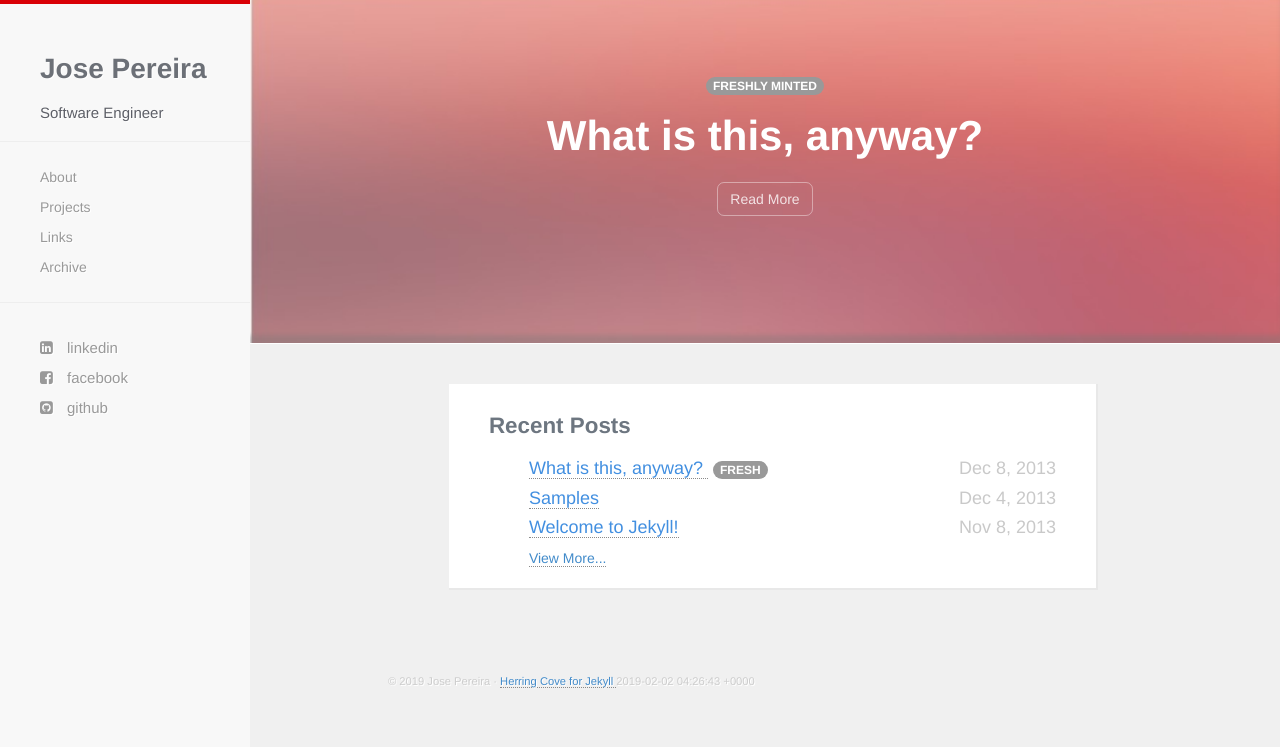
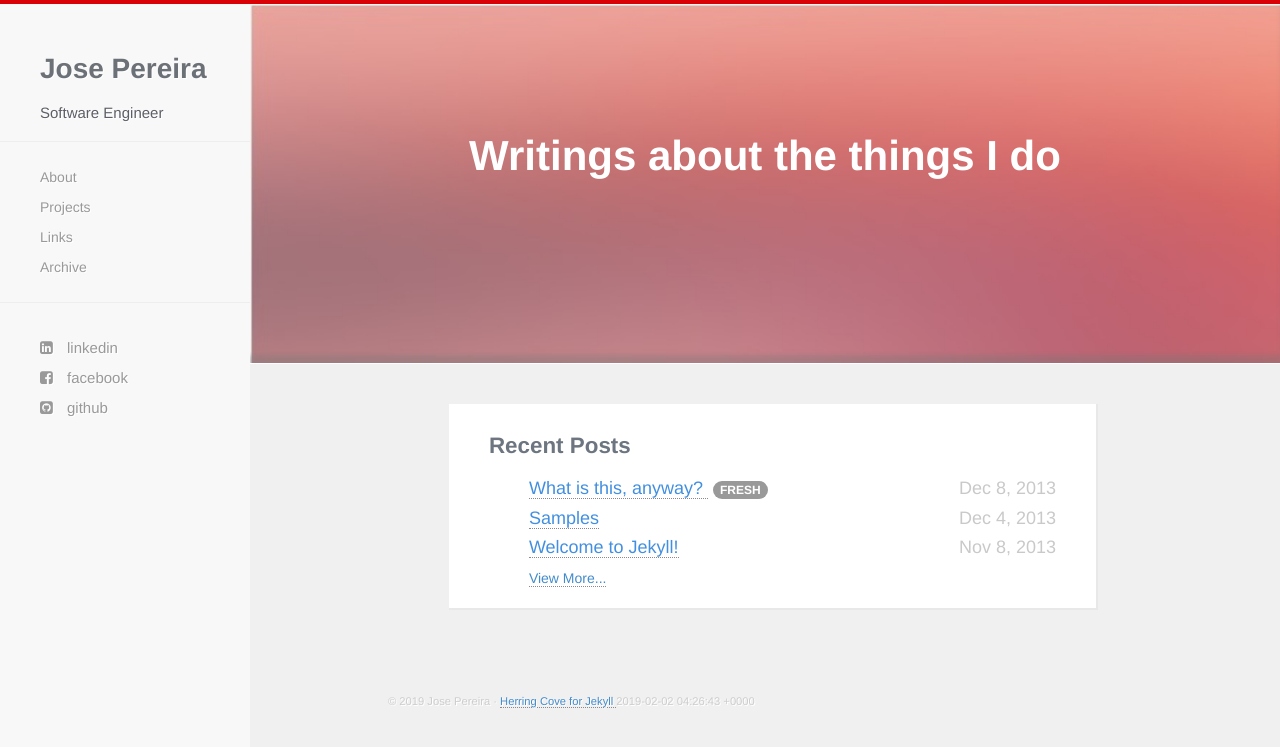
Before and after one commit to jpereiran/jpereiran.github.io, a Jekyll site: the page built from index.html, in a window 1280 px wide. Shown: the top 747 px of the page. Built offline with Jekyll 4.4.1, drawn with Linux system fonts in a browser that asks for light colours; nearby versions of some CDN libraries; Markdown is read by kramdown in place of the engine named in the settings.

Commit message:
Update index.html

```diff
--- a/_includes/showcase.html
+++ b/_includes/showcase.html
@@ -4,9 +4,7 @@
     </style>
     <div class="showcase-wrapper sticky">
       <div class="showcase-text">
-          {% for post in site.posts limit: 1 %}
-          <span class="badge lazy"><smaller>FRESHLY MINTED</smaller></span><br>{{ post.title }}<br><a href="{{ site.baseurl }}{{ post.url }}"><button type="button" class="btn btn-default showcase-button">Read More</button></a>
-          {% endfor %}
+          <br>Writings about the things I do<br>
       </div>
     </div>
     <div class="container">
--- a/about.html
+++ b/about.html
@@ -5,7 +5,7 @@ title: About
     <div class="row">
         <div class="row">
           <div class="col-md-12">
-            <h2 style="font-size:250%;">Biography</h2>
+            <h2 style="font-size:250%;">About</h2>
             <p align="justify" style="font-size:140%;">BSc in Computer Science and author of several publications. Interested in information systems, the application of artificial intelligence to business and NLP research. Currently working as a Solutions Analyst at the peruvian multinational Belcorp, leading projects related to the catalog process of the company.</p>
             <hr/>
           </div>
--- a/css/hc.css
+++ b/css/hc.css
@@ -255,7 +255,7 @@ pre
   width:100%;
   height:40vh;
   min-height:300px;
-  margin-top:-50px;
+  margin-top:-30px;
   box-shadow:inset 0 -10px 5px -2px rgba(119,119,119,0.35);
   -moz-box-shadow:inset 0 -10px 5px -2px rgba(119,119,119,0.35);
   -webkit-box-shadow:inset 0 -10px 5px -2px rgba(119,119,119,0.35);
--- a/index.html
+++ b/index.html
@@ -1,5 +1,5 @@
 ---
-title: Jose Pereira's Weblog
+title: Jose Pereira
 ---
 {% include showcase.html %}
 
```
